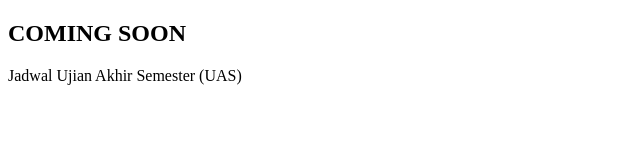
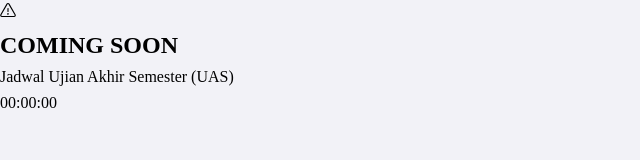
Before and after one commit to syauqi357/jadwalkuliah, a plain HTML site: page ujianuas.html in a window 1280 px wide. Shown: the whole page, without its empty margins (0-640 px from the left). Drawn offline with Linux system fonts and the light colour scheme.

Commit message:
buat card dan count down code js di matikan

```diff
--- a/ujianuas.html
+++ b/ujianuas.html
@@ -4,22 +4,45 @@
     <meta charset="UTF-8" />
     <meta name="viewport" content="width=device-width, initial-scale=1.0" />
     <title>ujian UAS</title>
+    <!-- styling -->
+    <link rel="stylesheet" href="css/style.css" />
   </head>
   <body>
+    <div class="overlap">
       <div class="warning-caution">
         <div class="icon">
           <!-- svg here -->
+          <svg
+            xmlns="http://www.w3.org/2000/svg"
+            viewBox="0 0 16 16"
+            fill="#000000"
+            id="Warning--Streamline-Phosphor"
+            height="16"
+            width="16"
+          >
+            <desc>Warning Streamline Icon: https://streamlinehq.com</desc>
+            <path
+              d="m15.6159625 12.48605 -6.1211875 -10.63035625c-0.6698625 -1.1405375 -2.3189875 -1.1405375 -2.98885 0L0.3847375 12.48605c-0.29965 0.512875 -0.29965 1.1474375 0 1.6603125 0.30745625 0.533475 0.87873125 0.85965 1.494425 0.85325625h12.242375c0.61519375 0.0058875 1.18581875 -0.32021875 1.493025 -0.85325625 0.30008125 -0.512625 0.30061875 -1.1471875 0.0014 -1.6603125Zm-0.97085 1.09964375c-0.10865 0.18533125 -0.308775 0.2977 -0.523575 0.29398125H1.8791625c-0.2148 0.00371875 -0.414925 -0.10865 -0.523575 -0.29398125 -0.09844375 -0.166675 -0.09844375 -0.3737 0 -0.540375l6.1211875 -10.63035625c0.23796875 -0.396 0.81198125 -0.396 1.04995 0l6.1211875 10.63035625c0.09758125 0.16718125 0.09650625 0.3742125 -0.0028 0.540375Zm-7.20473125 -4.1857875v-2.79985625c0 -0.43106875 0.4666375 -0.70048125 0.83995625 -0.48495 0.17325625 0.10003125 0.27998125 0.2848875 0.27998125 0.48495v2.79985625c0 0.4310625 -0.46664375 0.70048125 -0.83995625 0.48495 -0.17325625 -0.10003125 -0.27998125 -0.28489375 -0.27998125 -0.48495Zm1.399925 2.51986875c0 0.6466 -0.6999625 1.050725 -1.2599375 0.727425 -0.55996875 -0.3233 -0.55996875 -1.13155 0 -1.45485 0.1277 -0.073725 0.272525 -0.1125375 0.41998125 -0.11253125 0.46388125 0.00001875 0.83995625 0.376075 0.83995625 0.83995625Z"
+              stroke-width="0.0625"
+            ></path>
+          </svg>
         </div>
         <div class="headLine-body">
           <h2>
             COMING SOON
-          <span>
+            <span class="icon">
               <!-- svg here -->
             </span>
           </h2>
         </div>
         <div class="textBody">
           <p>Jadwal Ujian Akhir Semester (UAS)</p>
+        </div>
+        <div class="countdown">
+          <!-- countdown timer here -->
+          <!-- cd timer i guess? -->
+          <p id="timer">00:00:00</p>
+        </div>
       </div>
     </div>
 
@@ -32,5 +55,7 @@
         </p>
       </div>
     </div> -->
+
+    <!-- <script src="js/countdown.js"></script> -->
   </body>
 </html>
```
Lines whose indentation alone changed are shown as unchanged.
